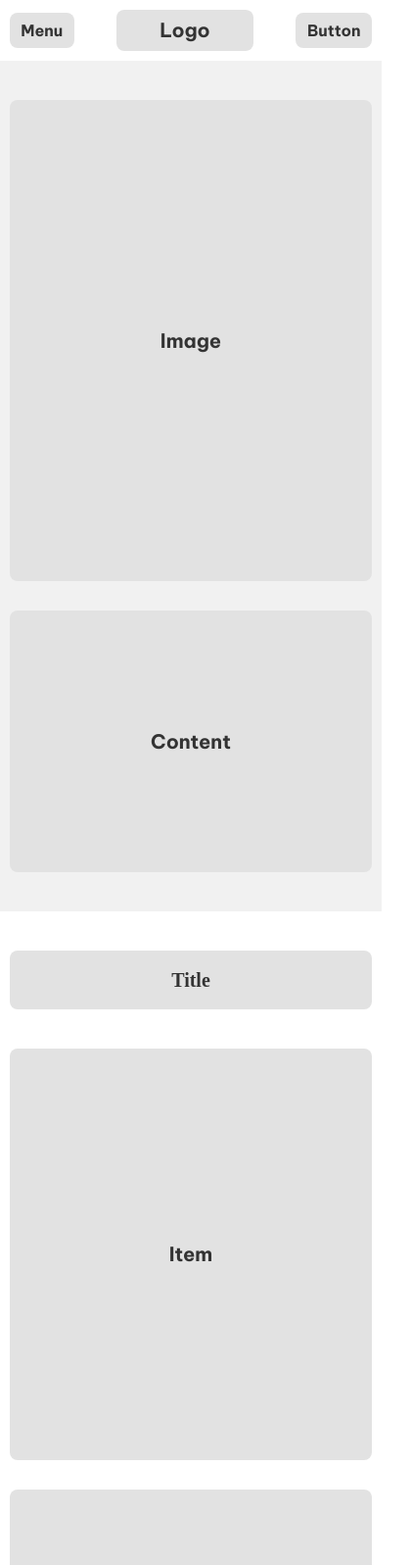
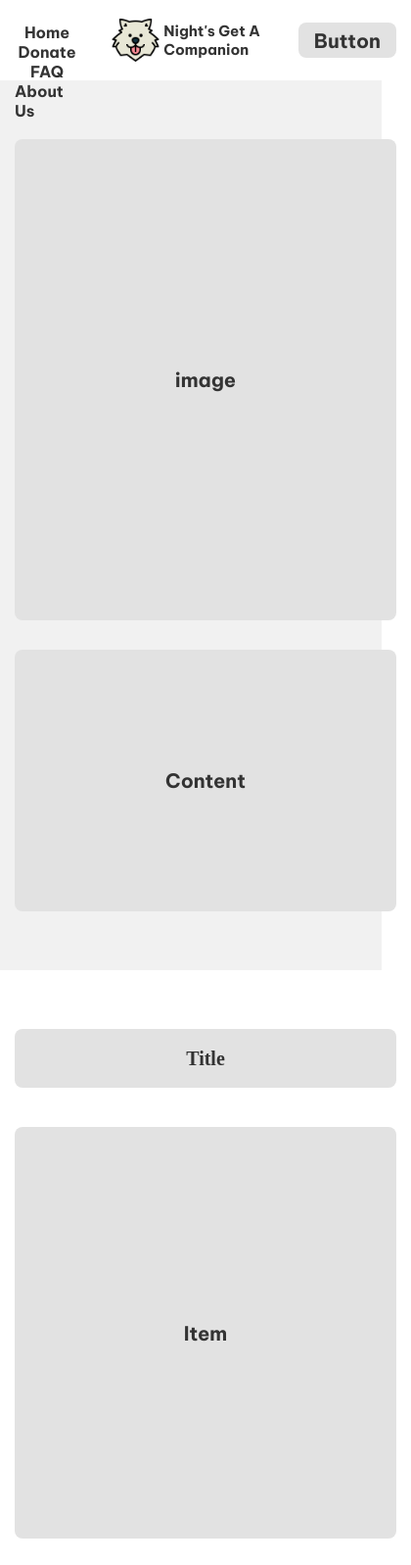
Before and after one commit to Memory-Container/Night-s-Get-A-Companion, a plain HTML site: page index.html in a window 390 px wide. Shown: the top 1597 px of the page at 98% size, 420 px wide, since content can reach past the window. Drawn offline with Linux system fonts and the light colour scheme.

Commit message:
first commit

```diff
--- a/index.html
+++ b/index.html
@@ -12,90 +12,122 @@
     <title>Document</title>
 </head>
 <body>
-    <div class="header">
-        <div class="content" style="flex-wrap: nowrap;" id="Main-Header">
-            <div class="button round" id="Logo">
-                Logo
+    <header class="header">
+        <div class="container">
+            <div class="inner-wraper">
+                <div class="header-logo box">
+                    <img src="./Image/Logo.png">
+                    <span class="logo-text">Night's Get A Companion</span>
                 </div>
-            <div class="button round" id="Menu">
-                Menu
+                <div class="header-menu box">
+                    <span class="header-item">
+                        <a href="#Home">Home</a>
+                    </span>
+                    <span class="header-item">
+                        <a href="#Donate">Donate</a>
+                    </span>
+                    <span class="header-item">
+                        <a href="#FAQ">FAQ</a>
+                    </span>
+                    <span class="header-item">
+                        <a href="#FAQ">About Us</a>
+                    </span>
                 </div>
-            <div class="button round" id="Button">
-                Button
-            </div>
-        </div>
-        <div class="content" style="flex-wrap: nowrap;" id="Mobile-Header">
-            <div class="button round" id="Menu">
-                Menu
-            </div>
-            <div class="button round" id="Logo">
-                Logo
-            </div>
-            <div class="button round" id="Button">
+                <div class="header-button box">
                     Button
                 </div>
             </div>
         </div>
-    <div class="container light-dark">
-        <div class="content" id="PC">
-            <div class="button round" id="Content">
+    </header>
+
+    <section class="section-1">
+        <div class="container">
+            <div class="inner-wraper">
+                <div class="hero-content box">
                     Content
                 </div>
-            <div class="button round" id="Image">
-                Image
-            </div>
-        </div>
-        <div class="content" id="Mobile">
-            <div class="button round" id="Image">
-                Image
-            </div>
-            <div class="button round" id="Content">
-                Content
+                <div class="hero-image box">
+                    image
                 </div>
             </div>
         </div>
+    </section>
+
+    <section class="section-2">
         <div class="container">
-        <div class="button Title round">
+            <div class="box box-title">
                 Title
             </div>
-        <br>
-        <div class="content">
-            <div class="button item-big round">Item</div>
-            <div class="button item-big round">Item</div>
-            <div class="button item-big round">Item</div>
-            <div class="button item-big round">Item</div>
-            <div class="button item-big round">Item</div>
-            <div class="button item-big round">Item</div>
+            <div class="inner-wraper">
+                <div class="item-big box">
+                    Item
+                </div>
+                <div class="item-big box">
+                    Item
+                </div>
+                <div class="item-big box">
+                    Item
+                </div>
+                <div class="item-big box">
+                    Item
+                </div>
+                <div class="item-big box">
+                    Item
+                </div>
+                <div class="item-big box">
+                    Item
                 </div>
             </div>
-    <div class="container light-dark">
-        <div class="button Title round">
+        </div>
+    </section>
+
+    <section class="section-3">
+        <div class="container">
+            <div class="box box-title">
                 Title
             </div>
-        <div class="content">
-            <div class="item-thin round button">Item</div>
-            <div class="item-thin round button">Item</div>
-            <div class="item-thin round button">Item</div>
-            <div class="item-thin round button">Item</div>
-            <div class="item-thin round button">Item</div>
-            <div class="item-thin" id="Tablet"></div>
+            <div class="inner-wraper">
+                <div class="item-small box">
+                    Item
+                </div>
+                <div class="item-small box">
+                    Item
+                </div>
+                <div class="item-small box">
+                    Item
+                </div>
+                <div class="item-small box">
+                    Item
+                </div>
+                <div class="item-small box">
+                    Item
                 </div>
             </div>
+        </div>
+    </section>
+
+    <section class="section-4">
         <div class="container">
-        <div class="button Title round">
+            <div class="box box-title">
                 Title
             </div>
-        <div class="content">
-            <div class="item-normal round button">Item</div>
-            <div class="item-normal round button">Item</div>
-            <div class="item-normal round button">Item</div>
-            <div class="item-normal round button">Item</div>
+            <div class="inner-wraper">
+                <div class="item-normal box">
+                    Item
+                </div>
+                <div class="item-normal box">
+                    Item
+                </div>
+                <div class="item-normal box">
+                    Item
+                </div>
+                <div class="item-normal box">
+                    Item
                 </div>
             </div>
-    <div class="footer" style="height: 72px;">
-        <div>
-            Footer
         </div>
-    </div>
+    </section>
+
+    <footer class="footer box">Footer</footer>
 </body>
 </html>
--- a/mobile.css
+++ b/mobile.css
@@ -1,117 +1,67 @@
-@media only screen and (max-width: 700px) {
-html {
-    color: #333333;
-    font-size: 20px;
-    font-family: "Be Vietnam Pro", sans-serif;
-    font-weight: 700;
-    line-height: 100%;
+@media only screen and (max-width: 760px) {
+    .container {
+        width: 576px;
     }
-body {
-    margin: 0;
+    .header-logo {
+        order: 1;
     }
-#Mobile-Header {
-    display: flex;
-    flex-direction: row;
-    justify-content: space-between;
-    width: 95%;
-    max-width: 546px;
+    .header-button {
+        height: 36px;
+        padding: 0 16px;
+        order: 2;
     }
-#Main-Header {
-    display: none;
-}
-.button {
-    background-color: #E2E2E2;
-}
-.light-dark {
-    background-color: #F1F1F1;
-}
-.header {
-    padding-top: 10px;
-    padding-bottom: 10px;
-}
-.footer {
-    background-color: #D9D9D9;
-}
-#PC {
-    display: none;
-}
-#Mobile {
-    display: flex;
-}
-div.container {
-    --tb: 40px;
-    padding-top: var(--tb);
-    padding-bottom: var(--tb);
-}
-div.content {
-    display: flex;
-    max-width: 546px;
-    width: 95%;
-    flex-direction: row;
-    flex-wrap: wrap;
-    justify-content:space-between;
-    row-gap: 30px;
-}
-div.small-content {
-    grid-template-columns: repeat(3, auto);
-}
-div.space-around {
-    display: flex;
-    flex-direction: row;
-    justify-content: space-around;
-    width: 75%;
-}
-div {
-    display: flex;
-    align-items: center;
-    justify-content: space-around;
-    flex-direction: column;
-}
-div.round {
-    border-radius: 8px;
-}
-#Logo {
-    width: 140px;
-    height: 42px;
-}
-#Menu {
+    .header-menu {
         height: 36px;
         width: 66px;
+        flex: none;
         font-size: 16px;
+        order: 0;
     }
-#Button {
-    width: 78px;
-    height: 36px;
-    font-size: 16px;
+    .header .inner-wraper {
+        justify-content: space-between;
     }
-#Content {
-    width: 546px;
+
+    .section-1 {
+        padding: 60px 0;
+    }
+    .section-1 .hero-content {
+        width: 100%;
         height: 267px;
+        order: 1;
     }
-#Image {
-    width: 546px;
+    .section-1 .hero-image {
+        width: 100%;
         height: 491px;
+        order: 0;
     }
-.item-thin {
-    max-width: 258px;
-    width: 46%;
+
+    .section-2 {
+        padding: 60px 0;
+    }
+    .section-2 .item-big {
+        width: 100%;
+    }
+
+    .section-3 {
+        padding: 60px 0;
+    }
+    .section-3 .item-small {
+        width: calc((100% - 30px) / 2);
+    }
+
+    .section-4 {
+        padding: 60px 0;
+    }
+    .section-4 .item-normal {
+        width: calc((100% - 30px) / 2);
         height: 300px;
     }
-.item-normal {
-    max-width: 258px;
-    width: 46%;
-    height: 300px;
 }
-.item-big {
+
+/*Special Cases*/
+@media (max-width: 576px) {
+    .container {
         width: 100%;
-    max-width: 546px;
-    height: 420px;
-}
-.Title {
-    font-family: "Lora", serif;
-    max-width: 546px;
-    width: 95%;
-    height: 60px;
-    margin-bottom: 20px;
+        padding: 0 15px;
     }
 }
--- a/style.css
+++ b/style.css
@@ -1,99 +1,149 @@
-html {
-    color: #333333;
-    font-size: 20px;
-    font-family: "Be Vietnam Pro", sans-serif;
-    font-weight: 700;
-    line-height: 100%;
-}
 body {
+    box-sizing: border-box;
     margin: 0;
 }
-.button {
-    background-color: #E2E2E2;
+a {
+    color: var(--color-primary);
+    text-decoration: none;
 }
-.light-dark {
-    background-color: #F1F1F1;
+:root {
+    --color-primary:    #333333;
+    --color-secondary:  #E2E2E2;
+    --background:       #F1F1F1;
+
+    --font-primary:       "Be Vietnam Pro", sans-serif;
+    --font-secondary:     "Lora", serif;
+}
+.box {
+    font-family: var(--font-primary);
+    color: var(--color-primary);
+    background-color: var(--color-secondary);
+    display: inline-flex;
+    justify-content: center;
+    align-items: center;
+    font-weight: 700;
+    font-size: 20px;
+    border-radius: 8px;
+}
+.container {
+    width: 1200px;
+    margin: 0 auto;
 }
 .header {
-    padding-top: 25px;
-    padding-bottom: 25px;
+    position: relative;
+    padding: 20px 0;
+    top: 0;
+    left: 0;
+    right: 0;
+    bottom: 0;
 }
-#Mobile-Header {
-    display: none;
+.header .inner-wraper {
+    display: flex;
+    align-items: center;
+    flex-wrap: wrap;
+    justify-content: space-between;
+    gap: 15px;
 }
-#Main_Header {
+.header-logo {
+    background-color: transparent;
+    width: 170px;
+    height: 60px;
+}
+.header-logo img {
+    width: calc(256px / 5);
+}
+.header-logo .logo-text {
+    margin-left: 2%;
+    font-size: 15px;
+}
+.header-menu {
+    background-color: transparent;
     display: flex;
+    justify-content: space-evenly;
+    flex-wrap: wrap;
+    height: 34px;
+    flex: 0.7;
+}
+.header-button {
+    padding: 0 20px;
+    height: 42px;
+}
+.inner-wraper {
+    display: flex;
+    gap: 30px;
+    align-items: center;
+}
+
+/* width: calc((100% - (gap*(x-1))) / x)*/
+
+.section-1 {
+    background-color: var(--background);
+    padding: 80px 0;
+}
+.section-1 .inner-wraper {
+    display: flex;
+    align-items: center;
+    justify-content: center;
+    flex-wrap: wrap;
+    gap: 30px;
+}
+.section-1 .hero-image {
+    width: calc(50% - 15px);
+    height: 520px;
+}
+.section-1 .hero-content {
+    width: calc(50% - 15px);
+    height: 267px;
+}
+
+.section-2 {
+    padding: 80px 0;
+}
+.section-2 .inner-wraper {
+    display: flex;
+    flex-wrap: wrap;
+    gap: 30px;
+
+}
+.section-2 .item-big {
+    height: 420px;
+    width: calc((100% - 60px) / 3);
+}
+
+.section-3 {
+    background-color: var(--background);
+    padding: 80px 0;
+}
+.section-3 .inner-wraper {
+    display: flex;
+    flex-wrap: wrap;
+    gap: 30px;
+}
+.section-3 .item-small {
+    width: calc((100% - 120px) / 5);
+    height: 300px;
+}
+.section-4 {
+    padding: 80px 0;
+}
+.section-4 .inner-wraper {
+    display: flex;
+    flex-wrap: wrap;
+    gap: 30px;
+}
+.section-4 .item-normal {
+    width: calc((100% - 90px) / 4);
+    height: 300px;
+}
+.box-title {
+    display: flex;
+    margin: 0 auto 40px auto;
+    font-family: var(--font-secondary);
+    height: 80px;
+    width: 600px;
 }
 .footer {
-    background-color: #D9D9D9;
+    background-color: var(--color-secondary);
+    width: 100%;
+    height: 72px;
 }
-#PC {
-    display: flex;
-}
-#Tablet {
-    display: none;
-}
-#Mobile {
-    display: none;
-}
-div.container {
-    --tb: 80px;
-    padding-top: var(--tb);
-    padding-bottom: var(--tb);
-}
-div.content {
-    display: flex;
-    width: 95%;
-    max-width: 1200px;
-    flex-direction: row;
-    flex-wrap: wrap;
-    row-gap: 25px;
-    justify-content: space-between;
-}
-div {
-    display: flex;
-    align-items: center;
-    justify-content: space-around;
-    flex-direction: column;
-}
-div.round {
-    border-radius: 8px;
-}
-#Logo {
-    width: 200px;
-    height: 60px;
-}
-#Menu {
-    height: 34px;
-    width: 820px;
-}
-#Button {
-    width: 120px;
-    height: 42px;
-}
-#Content {
-    width: 585px;
-    height: 267px;
-}
-#Image {
-    width: 585px;
-    height: 491px;
-}
-.item-thin {
-    width: 216px;
-    height: 300px;
-}
-.item-normal {
-    width: 277.5px;
-    height: 300px;
-}
-.item-big {
-    width: 380px;
-    height: 420px;
-}
-.Title {
-    font-family: "Lora", serif;
-    width: 546px;
-    height: 60px;
-    margin-bottom: 20px;
-}
--- a/tablet.css
+++ b/tablet.css
@@ -1,105 +1,54 @@
-@media only screen and (max-width: 1245px) {
-html {
-    color: #333333;
-    font-size: 20px;
-    font-family: "Be Vietnam Pro", sans-serif;
-    font-weight: 700;
-    line-height: 100%;
+@media only screen and (max-width: 1230px) {
+    .container {
+        width: 720px;
     }
-body {
-    margin: 0;
-}
-.button {
-    background-color: #E2E2E2;
-}
-.light-dark {
-    background-color: #F1F1F1;
-}
-.header {
-    padding-top: 10px;
-    padding-bottom: 10px;
-}
-.footer {
-    background-color: #D9D9D9;
-}
-#Tablet {
-    display: flex;
-}
-#Mobile {
-    display: none;
-}
-#PC {
-    display: flex;
-}
-div.container {
-    --tb: 40px;
-    padding-top: var(--tb);
-    padding-bottom: var(--tb);
-}
-div.content {
-    display: flex;
-    width: 720px;
-    max-width: 992px;
-    flex-direction: row;
-    flex-wrap: wrap;
-    justify-content: space-between;
-    row-gap: 20px;
-    column-gap: 20px;
-}
-div.small-content {
-    grid-template-columns: repeat(3, auto);
-}
-div.space-around {
-    display: flex;
-    flex-direction: row;
-    justify-content: space-between;
-    width: 75%;
-}
-div {
-    display: flex;
-    align-items: center;
-    justify-content: space-around;
-    flex-direction: column;
-}
-div.round {
-    border-radius: 8px;
-}
-#Logo {
-    width: 140px;
+    .header-logo {
+        width: 160px;
         height: 42px;
     }
-#Menu {
+    .header-button {
         height: 30px;
-    width: 418px;
+        padding: 0 16px;
     }
-#Button {
-    width: 108px;
-    height: 36px;
+    .header-menu {
+        flex: 1;
+        height: 30px;
     }
-#Content {
-    width: 345px;
+
+    .section-1 {
+        padding: 60px 0;
+    }
+    .section-1 .hero-content {
         height: 267px;
     }
-#Image {
-    width: 345px;
+    .section-1 .hero-image {
         height: 310px;
     }
-.item-thin {
-    width: 220px;
+
+    .section-2 {
+        padding: 60px 0;
+    }
+    .section-2 .item-big {
+        width: calc((100% - 30px) / 2);
+    }
+
+    .section-3 {
+        padding: 60px 0;
+    }
+    .section-3 .item-small {
+        width: calc((100% - 60px) / 3);
+    }
+
+    .section-4 {
+        padding: 60px 0;
+    }
+    .section-4 .item-normal {
+        width: calc((100% - 30px) / 2);
         height: 300px;
     }
-.item-normal {
-    width: 345px;
-    height: 300px;
-}
-.item-big {
-    width: 345px;
-    height: 420px;
-}
-.Title {
-    font-family: "Lora", serif;
-    width: 720px;
+
+    .box-title {
+        width: 100%;
         height: 60px;
-    margin-bottom: 20px;
     }
 }
```
Also changed, not shown: Image/Cover.png (added), Image/Dog1.png (added), Image/Dog2.png (added), Image/Dog3.png (added), Image/Dog4.png (added), Image/Logo.png (added), Image/premium_photo-1661602410265-91b03c0e5266.png (added), MyHappyEndingRegular-Lx7G.ttf (added). Lines whose indentation alone changed are shown as unchanged.
